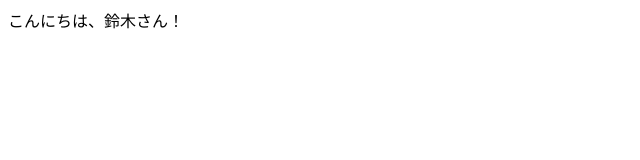
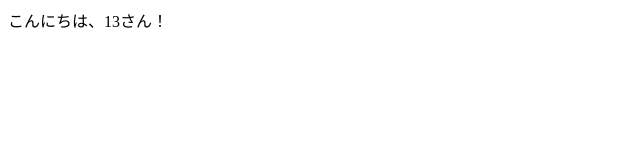
Before and after one commit to Yuma0309/Study-React, a JavaScript app in the folder React_sample_Yuma/my-react/: page / in a window 1280 px wide. Shown: the top 160 px of the page, without its empty margins (0-640 px from the left). Built offline with nearby package versions, Linux system fonts and the light colour scheme.

Commit message:
リスト3-1-3までの動作を確認

```diff
--- a/React_sample_Yuma/my-react/src/chap03/MyHello.js
+++ b/React_sample_Yuma/my-react/src/chap03/MyHello.js
@@ -1,5 +1,5 @@
-export default function MyHello(props) {
+export default function MyHello({ myName }) {
   return (
-    <div>こんにちは、{props.myName}さん！</div>
+    <div>こんにちは、{myName}さん！</div>
   );
 }
--- a/React_sample_Yuma/my-react/src/index.js
+++ b/React_sample_Yuma/my-react/src/index.js
@@ -6,5 +6,9 @@ import MyHello from './chap03/MyHello';
 const root = ReactDOM.createRoot(document.getElementById('root'));
 
 root.render(
-  <MyHello myName="鈴木" />
+  // <MyHello myName="鈴木" />
+  <MyHello myName={13} />
+  // <MyHello myName={['山田', '鈴木', '佐藤']} />
+  // <MyHello myName={() => {console.log('Hoge'); }} />
+  // <MyHello myName={{ name: '鈴木', age: 48 }} />
 );
```
